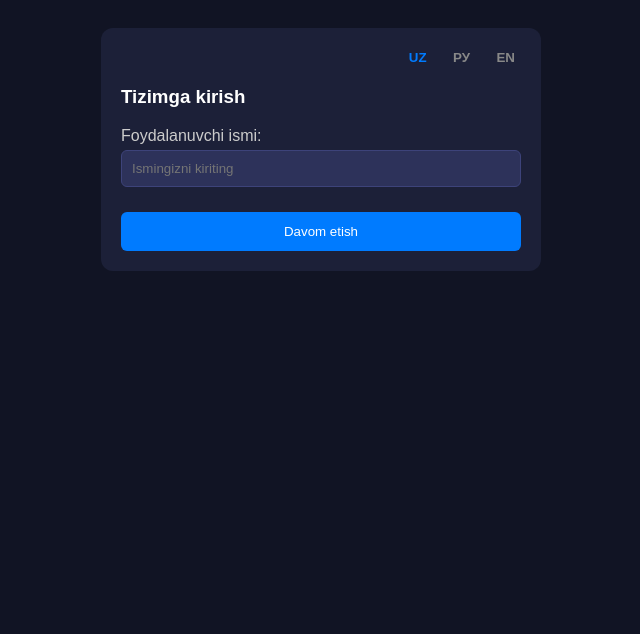
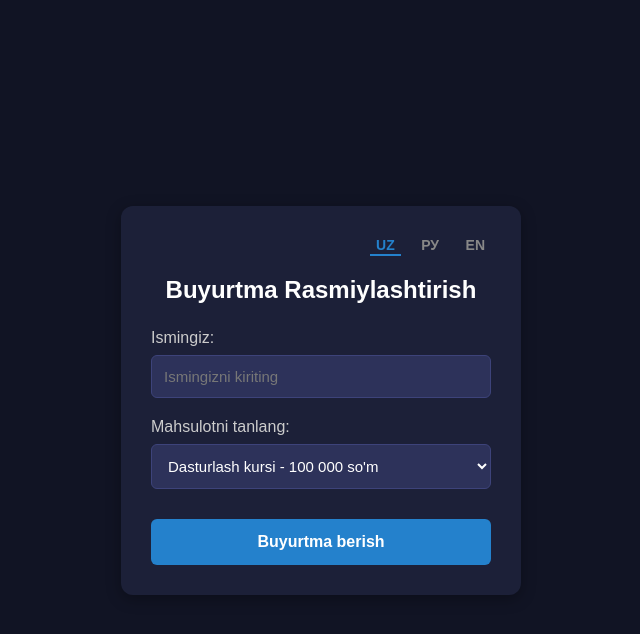
Before and after one commit to yjasur039-cyber/E-Commerce-Mini-App, a plain HTML site: page index.html in a window 1280 px wide. Shown: the whole page, without its empty margins (319-959 px from the left). Drawn offline with Linux system fonts and the light colour scheme.

Commit message:
Update index.html

```diff
--- a/index.html
+++ b/index.html
@@ -3,38 +3,115 @@
 <head>
     <meta charset="UTF-8">
     <meta name="viewport" content="width=device-width, initial-scale=1.0">
-    <title>Multi-Language Project</title>
+    <title>E-Commerce Mini App</title>
     <style>
-        body { font-family: sans-serif; background-color: #111424; color: white; padding: 20px; display: flex; justify-content: center; }
-        .container { width: 100%; max-width: 400px; background: #1c2038; padding: 20px; border-radius: 12px; }
-        .lang-switcher { text-align: right; margin-bottom: 20px; }
-        .lang-btn { background: none; border: none; color: #888; cursor: pointer; font-weight: bold; margin-left: 10px; }
-        .lang-btn.active { color: #007bff; }
-        .form-group { margin-bottom: 15px; }
-        label { display: block; margin-bottom: 5px; color: #ccc; }
-        input { width: 100%; padding: 10px; background: #2d325a; border: 1px solid #3d437a; border-radius: 6px; color: white; box-sizing: border-box; }
-        button.submit-btn { width: 100%; padding: 12px; background: #007bff; color: white; border: none; border-radius: 6px; cursor: pointer; margin-top: 10px; }
+        body {
+            font-family: sans-serif;
+            background-color: #111424;
+            color: white;
+            display: flex;
+            justify-content: center;
+            align-items: center;
+            height: 100vh;
+            margin: 0;
+        }
+        .card {
+            background: #1c2038;
+            padding: 30px;
+            border-radius: 12px;
+            box-shadow: 0 4px 15px rgba(0,0,0,0.3);
+            width: 100%;
+            max-width: 400px;
+            box-sizing: border-box;
+        }
+        .lang-switcher {
+            text-align: right;
+            margin-bottom: 20px;
+        }
+        .lang-btn {
+            background: none;
+            border: none;
+            color: #888;
+            cursor: pointer;
+            font-weight: bold;
+            margin-left: 10px;
+            font-size: 14px;
+        }
+        .lang-btn.active {
+            color: #2481cc;
+            border-bottom: 2px solid #2481cc;
+        }
+        h2 {
+            color: white;
+            text-align: center;
+            margin-top: 0;
+            margin-bottom: 25px;
+        }
+        .form-group {
+            margin-bottom: 20px;
+        }
+        label {
+            display: block;
+            margin-bottom: 8px;
+            color: #ccc;
+        }
+        input, select {
+            width: 100%;
+            padding: 12px;
+            background: #2d325a;
+            border: 1px solid #3d437a;
+            border-radius: 6px;
+            color: white;
+            box-sizing: border-box;
+            font-size: 15px;
+        }
+        input::placeholder {
+            color: #777;
+        }
+        button.submit-btn {
+            width: 100%;
+            padding: 14px;
+            background-color: #2481cc;
+            color: white;
+            border: none;
+            border-radius: 6px;
+            cursor: pointer;
+            font-size: 16px;
+            font-weight: bold;
+            margin-top: 10px;
+        }
+        button.submit-btn:hover {
+            background-color: #1a6fa6;
+        }
     </style>
 </head>
 <body>
 
-<div class="container">
+<div class="card">
     <div class="lang-switcher">
         <button class="lang-btn active" onclick="changeLanguage('uz', this)">UZ</button>
         <button class="lang-btn" onclick="changeLanguage('ru', this)">РУ</button>
         <button class="lang-btn" onclick="changeLanguage('en', this)">EN</button>
     </div>
 
-    <h3 id="title">Tizimga kirish</h3>
+    <h2 id="page-title">Buyurtma Rasmiylashtirish</h2>
 
     <div class="form-group">
-        <label id="label-name" for="username">Foydalanuvchi ismi:</label>
-        <input type="text" id="username" placeholder="Ismingizni kiriting">
+        <label id="label-name" for="name">Ismingiz:</label>
+        <input type="text" id="name" placeholder="Ismingizni kiriting">
     </div>
 
-    <button class="submit-btn" id="btn-text">Davom etish</button>
+    <div class="form-group">
+        <label id="label-product" for="product">Mahsulotni tanlang:</label>
+        <select id="product">
+            <option value="Kurslar to'plami - 100 000 so'm">Dasturlash kursi - 100 000 so'm</option>
+            <option value="Kitoblar to'plami - 50 000 so'm">Kitoblar to'plami - 50 000 so'm</option>
+        </select>
+    </div>
+
+    <button class="submit-btn" id="btn-submit" onclick="sendOrder()">Buyurtma berish</button>
 </div>
 
-<script src="lang.js"></script>
+<script src="app.js"></script>
 </body>
 </html>
```
